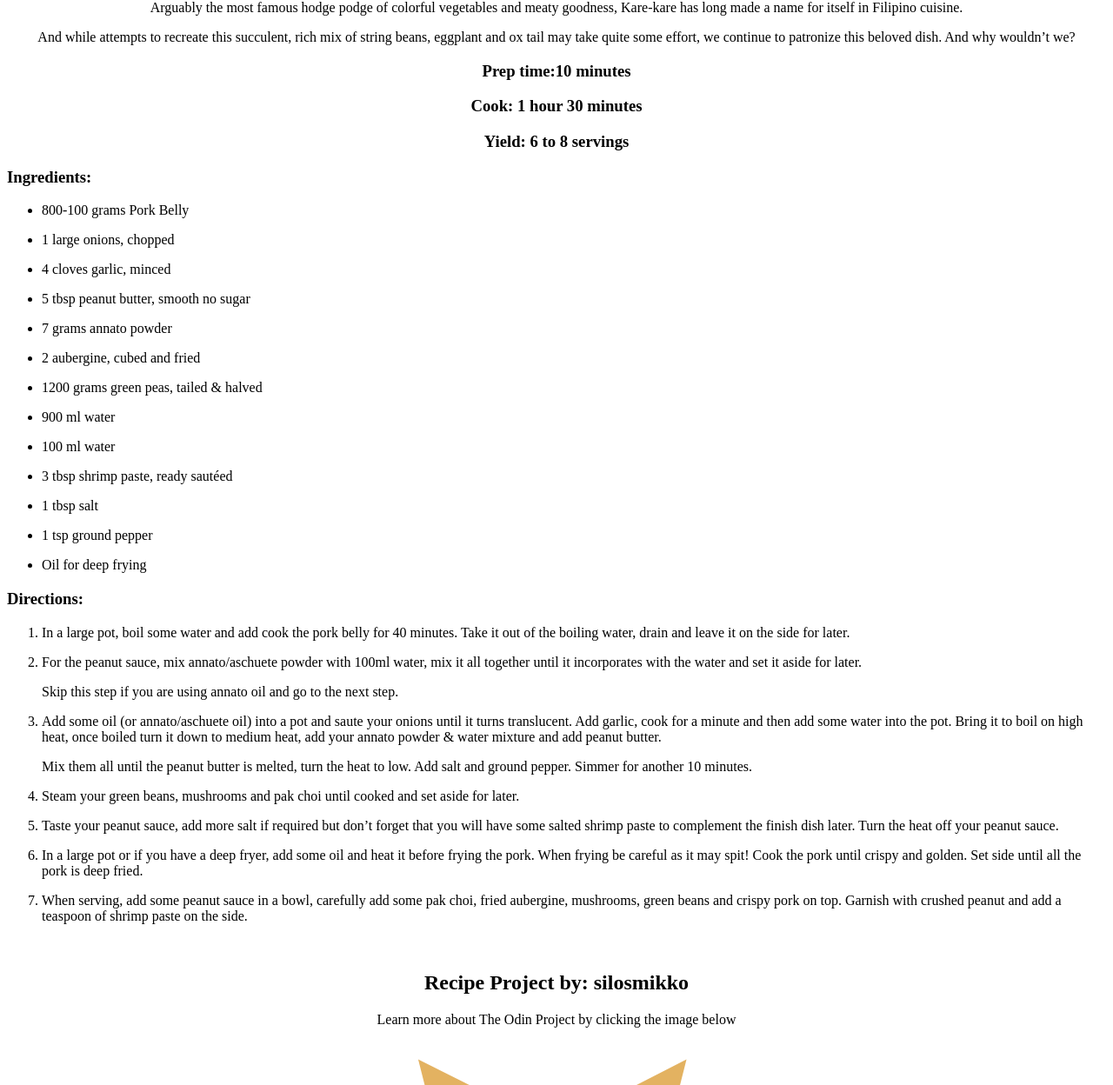
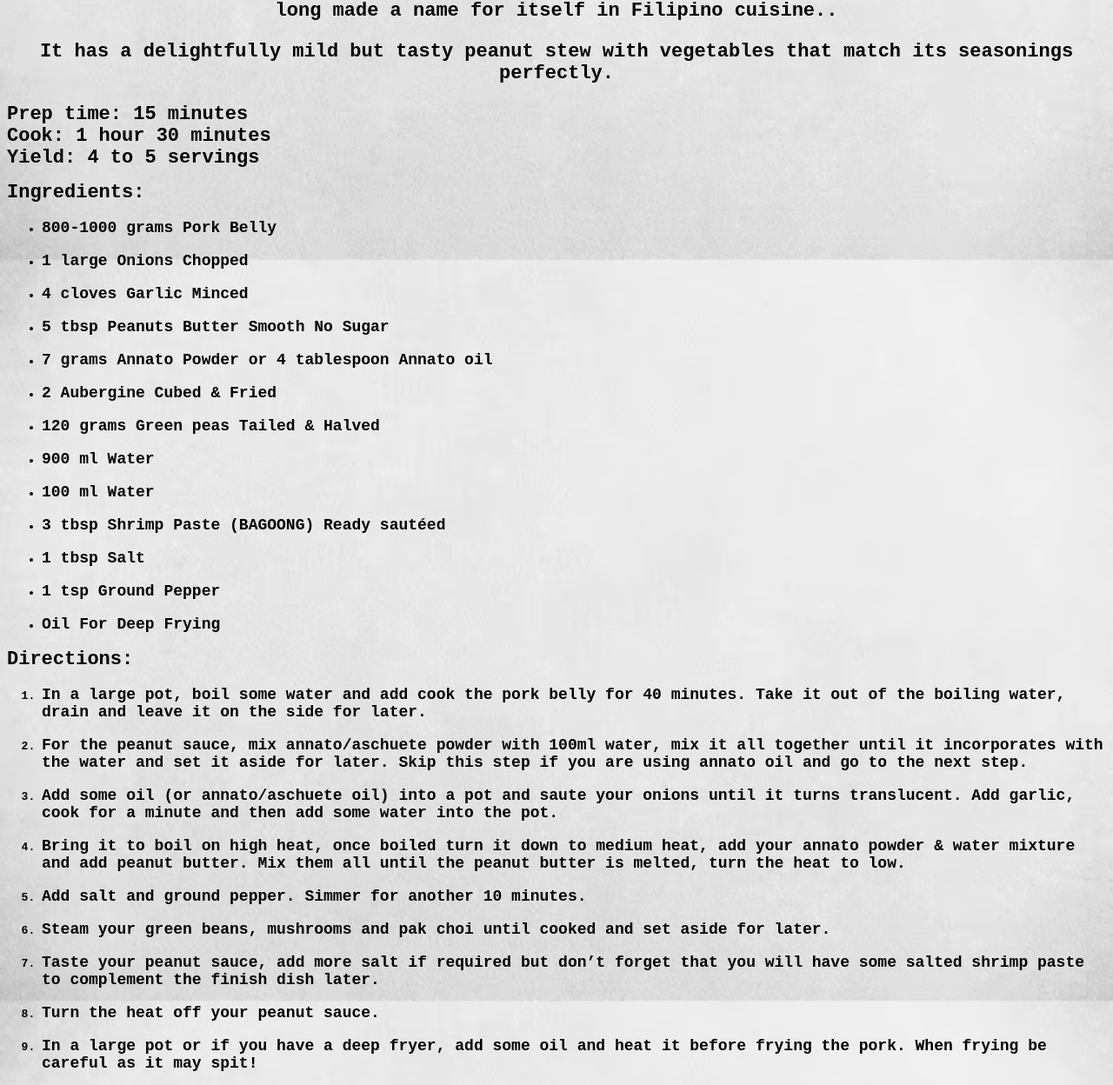
Before and after one commit to silosmikko/odin-recipes, a plain HTML site: page recipes/cripsy_karekare.html in a window 1280 px wide. Shown: the part 554-1802 px from the top of the page at 87% size. Drawn offline with Linux system fonts and the light colour scheme.

Commit message:
Finish All Added CSS

```diff
--- a/recipes/cripsy_karekare.html
+++ b/recipes/cripsy_karekare.html
@@ -2,61 +2,70 @@
 <html lang="en">
 <head>
     <meta charset="UTF-8">
-    <style>
-        div {
-            text-align: center;
-        }
-    </style>
-    <title>Cripsy Kare-Kare</title>
+    <title>Crispy KareKare</title>
+    <link rel="stylesheet" href="../styles.css">
 </head>
 
 <body>
-<div>
-    <img src="../images/karekare.jpg">
-    <h1>Crispy Pork Kare-Kare Recipe</h1>
-    <p>Arguably the most famous hodge podge of colorful vegetables and meaty goodness, Kare-kare has long made a name for itself in Filipino cuisine. </p>
-    <p>And while attempts to recreate this succulent, rich mix of string beans, eggplant and ox tail may take quite some effort, we continue to patronize this beloved dish. And why wouldn’t we?
-    </p>
-    <h3>Prep time:10 minutes</h3>
-    <h3>Cook: 1 hour 30 minutes</h3>
-    <h3>Yield: 6 to 8 servings</h3>
-</div>
 
-<h3>Ingredients:</h3>
+    <img src="../images/karekare.jpg" class="photo">
+    <div id="title">Crispy KareKare</div>
+    <p class="dishinfo">Arguably the most famous hodge podge of colorful vegetables and meaty goodness, Kare-kare has long made a name for itself in Filipino cuisine..</p>
+    <p class="dishinfo">It has a delightfully mild but tasty peanut stew with vegetables that match its seasonings perfectly.</p>
+    <div id="subtitle">Prep time: 15 minutes</div>
+    <div id="subtitle">Cook: 1 hour 30 minutes</div>
+    <div id ="subtitle">Yield: 4 to 5 servings</div>
+<br>
+
+<div id="ingredients">Ingredients:</div>
 <ul>
-    <li><p>800-100 grams Pork Belly</p></li>
-    <li><p>1 large onions, chopped</p></li>
-    <li><p>4 cloves garlic, minced</p></li>
-    <li><p>5 tbsp peanut butter, smooth no sugar</p></1i>
-    <li><p>7 grams annato powder</p></li>
-    <li><p>2 aubergine, cubed and fried</p></li>
-    <li><p>1200 grams green peas, tailed & halved</p></li>
-    <li><p>900 ml water</p></li>
-    <li><p>100 ml water</p></li>
-    <li><p>3 tbsp shrimp paste, ready sautéed</p></li>
-    <li><p>1 tbsp salt</p></li>
-    <li><p>1 tsp ground pepper</p></li>
-    <li><p>Oil for deep frying</p></li>
+    <li><p class="ingre">800-1000 grams Pork Belly</p></li>
+    <li><p class="ingre">1 large Onions Chopped</p></li>
+    <li><p class="ingre">4 cloves Garlic Minced</p></1i>
+    <li><p class="ingre">5 tbsp Peanuts Butter Smooth No Sugar</p></li>
+    <li><p class="ingre">7 grams Annato Powder or 4 tablespoon Annato oil</p></li>
+    <li><p class="ingre">2 Aubergine Cubed & Fried</p></li>
+    <li><p class="ingre">120 grams Green peas Tailed & Halved</p></li>
+    <li><p class="ingre">900 ml Water</p></li>
+    <li><p class="ingre">100 ml Water</p></li>
+    <li><p class="ingre">3 tbsp Shrimp Paste (BAGOONG) Ready sautéed</p></li>
+    <li><p class="ingre">1 tbsp Salt</p></li>
+    <li><p class="ingre">1 tsp Ground Pepper</p></li>
+    <li><p class="ingre">Oil For Deep Frying</p></li>
+
 </ul>
 
-<h3>Directions:</h3>
+<div id="directions">Directions:</div>
 <ol>
-    <li><p>In a large pot, boil some water and add cook the pork belly for 40 minutes. Take it out of the boiling water, drain and leave it on the side for later.</p></li>
-    <li><p>For the peanut sauce, mix annato/aschuete powder with 100ml water, mix it all together until it incorporates with the water and set it aside for later. </p>
-    <p>Skip this step if you are using annato oil and go to the next step.</p></li>
-    <li><p>Add some oil (or annato/aschuete oil) into a pot and saute your onions until it turns translucent. Add garlic, cook for a minute and then add some water into the pot. Bring it to boil on high heat, once boiled turn it down to medium heat, add your annato powder & water mixture and add peanut butter.</p>
-    <p>Mix them all until the peanut butter is melted, turn the heat to low. Add salt and ground pepper. Simmer for another 10 minutes.</p></li>
-    <li><p>Steam your green beans, mushrooms and pak choi until cooked and set aside for later.</p></li>
-    <li><p>Taste your peanut sauce, add more salt if required but don’t forget that you will have some salted shrimp paste to complement the finish dish later. Turn the heat off your peanut sauce.</p></li>
-    <li><p>In a large pot or if you have a deep fryer, add some oil and heat it before frying the pork. When frying be careful as it may spit! Cook the pork until crispy and golden. Set side until all the pork is deep fried.</p></li>
-    <li><p>When serving, add some peanut sauce in a bowl, carefully add some pak choi, fried aubergine, mushrooms, green beans and crispy pork on top. Garnish with crushed peanut and add a teaspoon of shrimp paste on the side.</p></li>
+    <li><p class="directs">In a large pot, boil some water and add cook the pork belly for 40 minutes. Take it out of the boiling water, drain and leave it on the side for later. </p></li>
+    <li><p class="directs">For the peanut sauce, mix annato/aschuete powder with 100ml water, mix it all together until it incorporates with the water and set it aside for later. Skip this step if you are using annato oil and go to the next step.</p></li>
+    <li><p class="directs">Add some oil (or annato/aschuete oil) into a pot and saute your onions until it turns translucent. Add garlic, cook for a minute and then add some water into the pot.</p></li>
+    <li><p class="directs">Bring it to boil on high heat, once boiled turn it down to medium heat, add your annato powder & water mixture and add peanut butter. Mix them all until the peanut butter is melted, turn the heat to low.</p></li>
+    <li><p class="directs">Add salt and ground pepper. Simmer for another 10 minutes. </p></li>
+    <li><p class="directs">Steam your green beans, mushrooms and pak choi until cooked and set aside for later.</p></li>
+    <li><p class="directs">Taste your peanut sauce, add more salt if required but don’t forget that you will have some salted shrimp paste to complement the finish dish later.</p></li>
+    <li><p class="directs">Turn the heat off your peanut sauce.</p></li>
+    <li><p class="directs">In a large pot or if you have a deep fryer, add some oil and heat it before frying the pork. When frying be careful as it may spit!</p></li>
+    <li><p class="directs">Cook the pork until crispy and golden. Set side until all the pork is deep fried.</p></li>
+    <li><p class="directs">When serving, add some peanut sauce in a bowl, carefully add some pak choi, fried aubergine, mushrooms, green beans and crispy pork on top. </p></li>
+    <li><p class="directs">Garnish with crushed peanut and add a teaspoon of shrimp paste on the side.</p></li>
 </ol>
 
-    <br>
+<br>
+<br>
+<br>
+<br>
+<br>
+<br>
+<br>
+<br>
 
-<div><h2>Recipe Project by: silosmikko</h2>
-    <p>Learn more about The Odin Project by clicking the image below</p>
-    <a href="https://www.theodinproject.com/about"><img src="../images/odin.png"></a>
-    </div>
+<div id="return">
+    <a href="../index.html"><button>Return Home</button></a>
+</div>
+<div id="odin">A project made with the help of The Odin Project</div>
+<div id="odin">Learn more about The Odin Project by clicking the image below</div>
+<a href="https://www.theodinproject.com/about"><img src="../images/odin.png" alt="logo_odin" class="photo" height="120px"></a>
+
 </body>
 </html>
```
